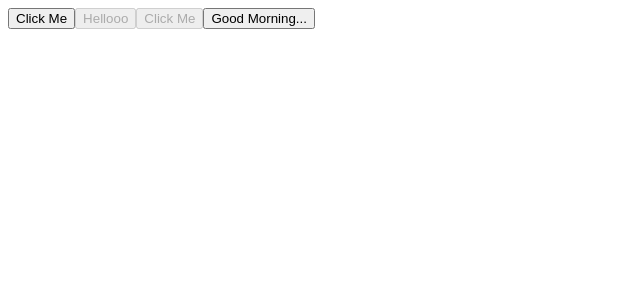
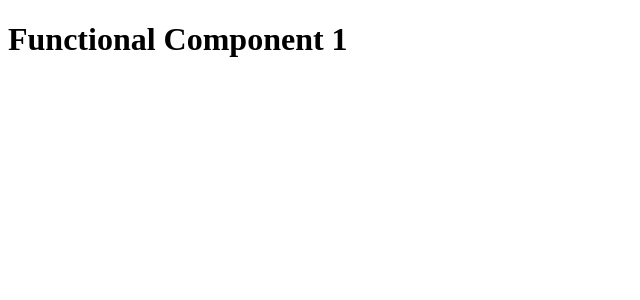
Before and after one commit to DhamechaKeval/React_Project, a React (Vite) app: page / in a window 1280 px wide. Shown: the top 300 px of the page, without its empty margins (0-640 px from the left). Built offline with nearby package versions, Linux system fonts and the light colour scheme.

Commit message:
Replace MyButton2 with FuncComp1 in main.jsx and add FuncComp1 component for demonstration of functional component usage ( usestate Hook )

```diff
--- /dev/null
+++ b/src/lec3112/hookcomp1.jsx
@@ -0,0 +1,25 @@
+import * as React from "react";
+
+function FuncComp1() {
+    const [name]= React.useState("Functional Component 1");
+  return <h1>{name}</h1>;
+}
+export default FuncComp1;
+
+//main.jsx
+// import { StrictMode } from 'react'
+// import { createRoot } from 'react-dom/client'
+// import FuncComp1 from './lec3112/hookcomp1'
+
+
+
+// createRoot(document.getElementById('root')).render(
+//   <StrictMode>
+//     <FuncComp1 />
+//   </StrictMode>,
+// )
+
+//useState
+//useEffect
+//useReducer
+//useContext
--- a/src/main.jsx
+++ b/src/main.jsx
@@ -1,13 +1,11 @@
 import { StrictMode } from 'react'
 import { createRoot } from 'react-dom/client'
-import MyButton2 from './lec3112/purefunc2'
+import FuncComp1 from './lec3112/hookcomp1'
+
 
 
 createRoot(document.getElementById('root')).render(
   <StrictMode>
-    <MyButton2/>
-    <MyButton2 abc={true} def="Hellooo"/>
-    <MyButton2 abc={true} />
-    <MyButton2 def="Good Morning..."/>
+    <FuncComp1 />
   </StrictMode>,
 )
```
